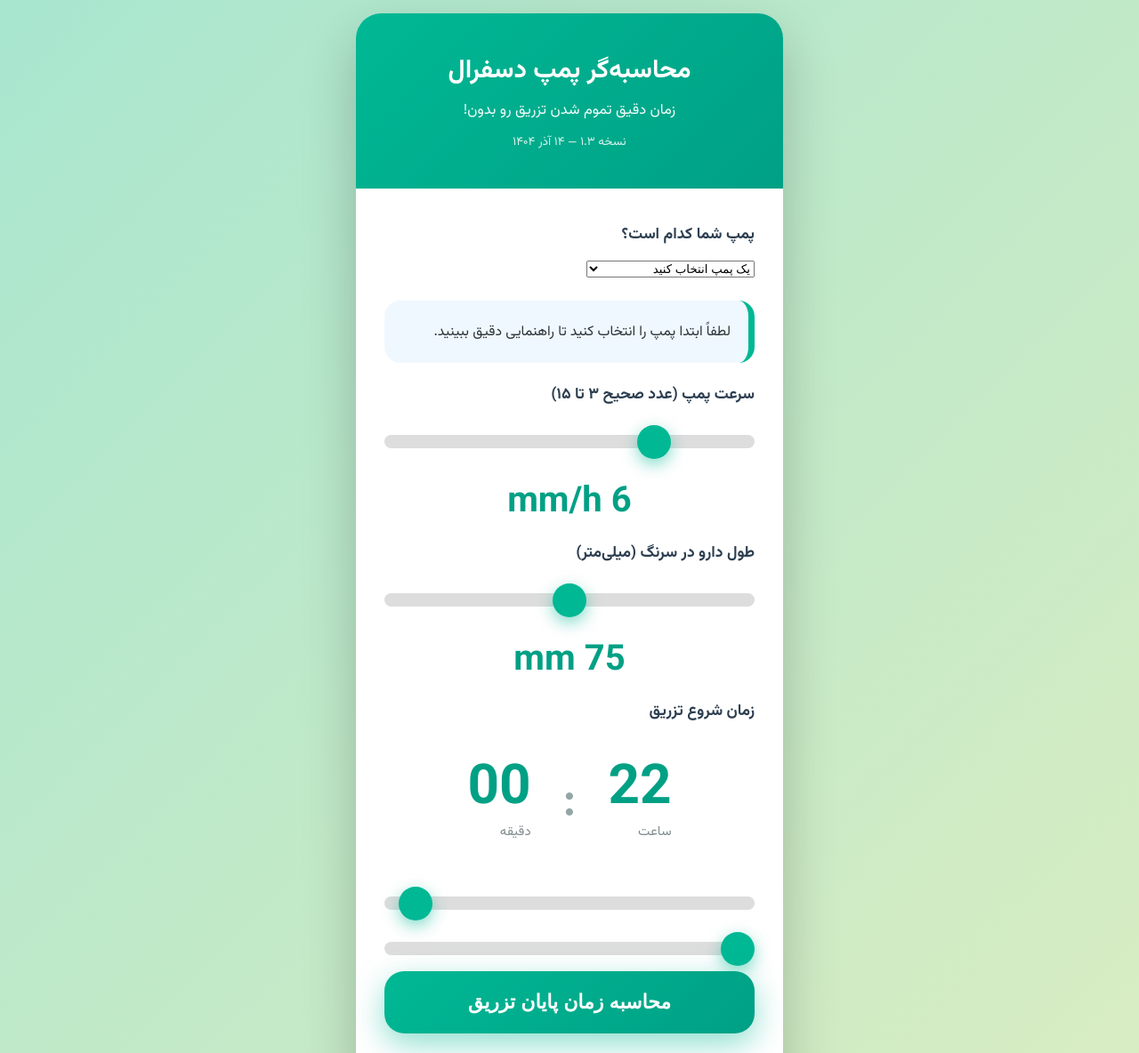
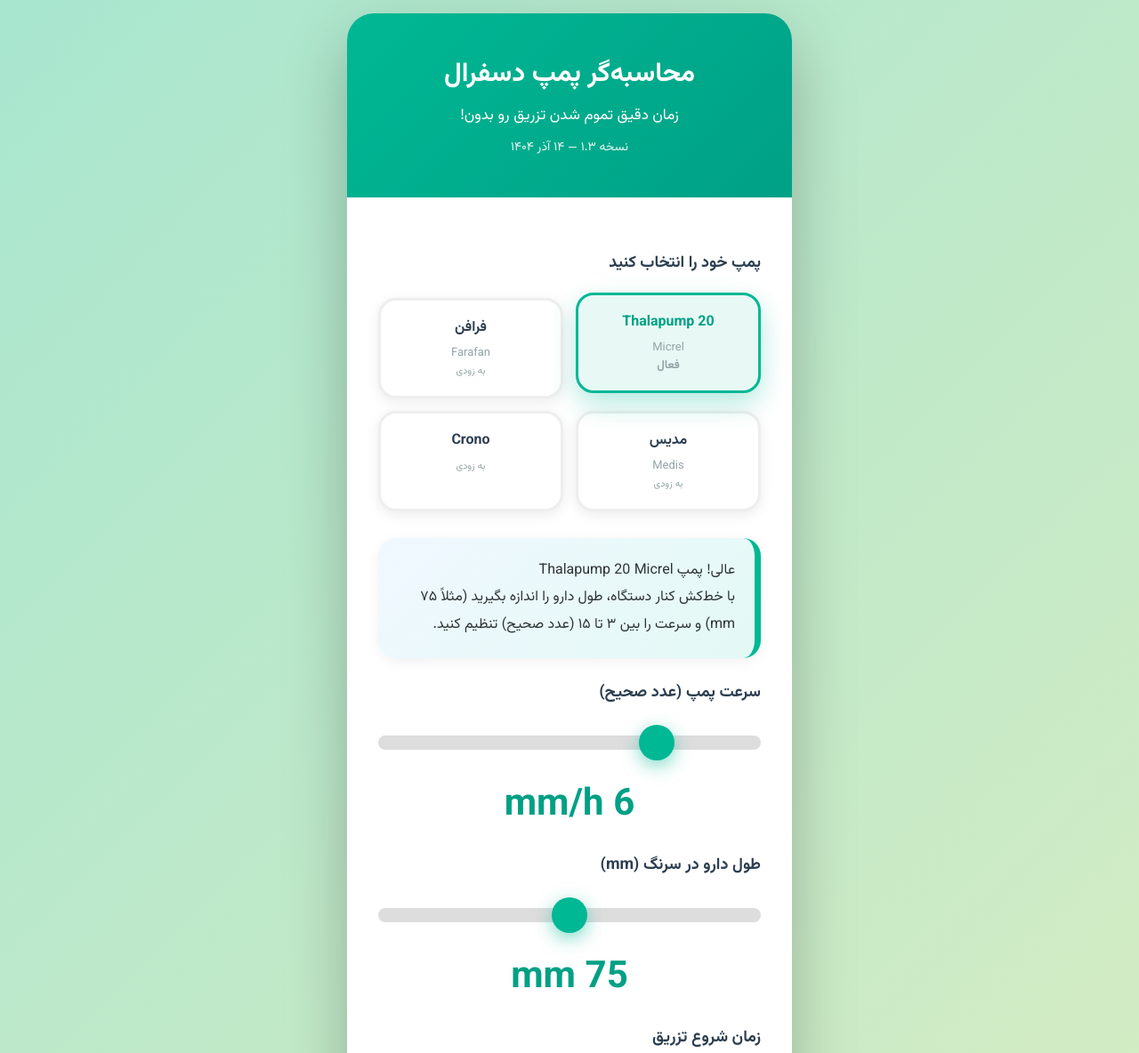
Before and after one commit to Ganjabady/desferal-pump-calculator, a plain HTML site: page index.html in a window 1280 px wide. Shown: the top 1184 px of the page at 89% size. Drawn offline with Linux system fonts and the light colour scheme.

Commit message:
Update index.html

```diff
--- a/index.html
+++ b/index.html
@@ -9,8 +9,8 @@
         :root {
             --primary: #00b894;
             --primary-dark: #00a085;
-            --text: #2d3436;
-            --gray: #7f8c8d;
+            --gray: #95a5a6;
+            --light: #f8f9fa;
         }
         * { margin:0; padding:0; box-sizing:border-box; }
         body {
@@ -18,149 +18,151 @@
             background: linear-gradient(135deg, #a8e6cf, #dcedc1);
             min-height: 100vh;
             padding: 15px 8px;
-            color: var(--text);
-            direction: rtl;
-            text-align: right;
+            color: #2d3436;
         }
         .container {
-            max-width: 480px;
+            max-width: 500px;
             margin: 0 auto;
             background: white;
-            border-radius: 28px;
+            border-radius: 30px;
             overflow: hidden;
-            box-shadow: 0 25px 60px rgba(0,0,0,0.22);
+            box-shadow: 0 30px 70px rgba(0,0,0,0.25);
         }
         header {
             background: linear-gradient(135deg, var(--primary), var(--primary-dark));
             color: white;
             text-align: center;
-            padding: 42px 20px;
+            padding: 45px 20px;
         }
-        header h1 { font-size: 29px; margin-bottom: 8px; }
-        header p { font-size: 16.5px; opacity: 0.95; }
-        .version { font-size: 13.5px; opacity: 0.85; margin-top: 12px; }
+        header h1 { font-size: 30px; margin-bottom: 10px; }
+        header p { font-size: 17px; }
+        .version { font-size: 14px; opacity: 0.9; margin-top: 12px; }
 
-        .content { padding: 38px 32px; text-align: right; }
+        .content { padding: 40px 35px; }
 
+        /* کارت‌های انتخاب پمپ — خیلی قشنگ! */
+        .pump-grid {
+            display: grid;
+            grid-template-columns: 1fr 1fr;
+            gap: 14px;
+            margin: 25px 0 30px;
         }
-
-        select {
-            width: 100%;
-            padding: 18px;
-            border: 2px solid #eee;
-            border-radius: 18px;
-            font-size: 17px;
-            background: #f8f9fa;
-            margin-bottom: 18px;
-            text-align: right;
+        .pump-card {
+            background: white;
+            border: 3px solid #eee;
+            border-radius: 20px;
+            padding: 18px 12px;
+            text-align: center;
+            cursor: pointer;
+            transition: all 0.3s;
+            box-shadow: 0 4px 15px rgba(0,0,0,0.08);
         }
+        .pump-card.active {
+            border-color: var(--primary);
+            background: #e8f9f5;
+            transform: translateY(-6px);
+            box-shadow: 0 12px 30px rgba(0,184,148,0.3);
+        }
+        .pump-card h4 { font-size: 16px; margin-bottom: 6px; color: #2c3e50; }
+        .pump-card p { font-size: 13px; color: var(--gray); }
+        .pump-card.active h4 { color: var(--primary-dark); font-weight: bold; }
 
         .pump-info {
-            background: #f0f8ff;
-            padding: 20px;
-            border-radius: 18px;
-            margin: 22px 0;
-            font-size: 15.8px;
+            background: linear-gradient(135deg, #f0f8ff, #e3f9f5);
+            padding: 22px;
+            border-radius: 20px;
+            margin: 25px 0;
+            font-size: 16px;
             line-height: 1.9;
             border-right: 7px solid var(--primary);
-            text-align: right;
+            box-shadow: 0 4px 15px rgba(0,0,0,0.06);
         }
 
         label {
             font-weight: 700;
-            font-size: 17.5px;
-            margin-bottom: 14px;
+            font-size: 18px;
+            margin: 20px 0 14px;
             display: block;
             color: #2c3e50;
         }
 
         input[type="range"] {
             width: 100%;
-            height: 15px;
+            height: 16px;
             border-radius: 12px;
             background: #ddd;
             outline: none;
             -webkit-appearance: none;
-            margin: 18px 0;
+            margin: 20px 0;
         }
         input[type="range"]::-webkit-slider-thumb {
             -webkit-appearance: none;
-            width: 38px;
-            height: 38px;
+            width: 40px;
+            height: 40px;
             border-radius: 50%;
             background: var(--primary);
-            cursor: pointer;
-            box-shadow: 0 6px 18px rgba(0,184,148,0.5);
+            box-shadow: 0 6px 20px rgba(0,184,148,0.5);
         }
 
         .value-display {
             text-align: center;
-            font-size: 40px;
+            font-size: 42px;
             font-weight: bold;
             color: var(--primary-dark);
-            margin: 12px 0;
+            margin: 10px 0;
         }
 
         .time-picker {
             display: flex;
             justify-content: center;
             align-items: center;
-            gap: 35px;
-            margin: 40px 0;
+            gap: 40px;
+            margin: 45px 0;
         }
         .time-box span {
-            font-size: 62px;
+            font-size: 66px;
             font-weight: bold;
             color: var(--primary-dark);
-            line-height: 1;
         }
-        .time-box small {
-            color: var(--gray);
-            font-size: 15px;
-            display: block;
-            margin-top: 5px;
-        }
+        .time-box small { color: var(--gray); font-size: 16px; }
 
         button {
             width: 100%;
-            padding: 22px;
+            padding: 24px;
             background: linear-gradient(135deg, var(--primary), var(--primary-dark));
             color: white;
             border: none;
-            border-radius: 22px;
-            font-size: 22px;
+            border-radius: 24px;
+            font-size: 23px;
             font-weight: bold;
             cursor: pointer;
-            box-shadow: 0 12px 35px rgba(0,184,148,0.45);
+            box-shadow: 0 15px 40px rgba(0,184,148,0.5);
             transition: 0.3s;
         }
-        button:hover {
-            transform: translateY(-6px);
-            box-shadow: 0 18px 40px rgba(0,184,148,0.55);
-        }
+        button:hover { transform: translateY(-8px); }
 
         #result {
             margin-top: 35px;
-            padding: 30px;
+            padding: 32px;
             background: linear-gradient(135deg, #e8f5e9, #c8e6c9);
-            border-radius: 22px;
-            font-size: 21.5px;
+            border-radius: 24px;
             text-align: center;
-            border: 4px solid var(--primary);
+            border: 5px solid var(--primary);
+            font-size: 22px;
+            line-height: 2.4;
             display: none;
-            line-height: 2.3;
         }
 
         footer {
             text-align: center;
-            padding: 38px 20px;
+            padding: 40px 20px;
             background: #2d3436;
             color: #bdc3c7;
-            font-size: 15.5px;
+            font-size: 16px;
         }
         footer a { color: #00b894; text-decoration: none; font-weight: bold; }
-        .heart { color: #e74c3c; font-size: 23px; animation: beat 1.6s infinite; }
-        @keyframes beat { 0%,100% { transform: scale(1); } 50% { transform: scale(1.35); } }
+        .heart { color: #e74c3c; font-size: 24px; animation: beat 1.6s infinite; }
+        @keyframes beat { 0%,100% { transform: scale(1); } 50% { transform: scale(1.4); } }
     </style>
 </head>
 <body>
@@ -174,25 +176,36 @@
 
     <div class="content">
 
-        <label for="pumpModel">پمپ شما کدام است؟</label>
-        <select id="pumpModel" onchange="updatePumpInfo()">
-            <option value="" disabled selected>یک پمپ انتخاب کنید</option>
-            <option value="thalapump">Thalapump 20 Micrel (فعال)</option>
-            <option value="farafan">فرافن (Farafan) - به زودی</option>
-            <option value="medis">مدیس (Medis) - به زودی</option>
-            <option value="crono">Crono - به زودی</option>
-            <option value="cadd">CADD-Legacy - به زودی</option>
-        </select>
+        <label>پمپ خود را انتخاب کنید</label>
+        <div class="pump-grid">
+            <div class="pump-card active" data-pump="thalapump">
+                <h4>Thalapump 20</h4>
+                <p>Micrel<br><strong>فعال</strong></p>
+            </div>
+            <div class="pump-card" data-pump="farafan">
+                <h4>فرافن</h4>
+                <p>Farafan<br><small>به زودی</small></p>
+            </div>
+            <div class="pump-card" data-pump="medis">
+                <h4>مدیس</h4>
+                <p>Medis<br><small>به زودی</small></p>
+            </div>
+            <div class="pump-card" data-pump="crono">
+                <h4>Crono</h4>
+                <p><small>به زودی</small></p>
+            </div>
+        </div>
 
         <div class="pump-info" id="pumpInfo">
-            لطفاً ابتدا پمپ خود را انتخاب کنید تا راهنمایی دقیق نمایش داده شود.
+            عالی! پمپ Thalapump 20 Micrel<br>
+با خط‌کش کنار دستگاه، طول دارو را اندازه بگیرید (مثلاً ۷۵ mm) و سرعت را بین ۳ تا ۱۵ (عدد صحیح) تنظیم کنید.
         </div>
 
-        <label>سرعت پمپ (عدد صحیح ۳ تا ۱۵)</label>
+        <label>سرعت پمپ (عدد صحیح)</label>
         <input type="range" id="speed" min="3" max="15" step="1" value="6">
         <div class="value-display"><span id="speedValue">۶</span> mm/h</div>
 
-        <label>طول دارو در سرنگ (میلی‌متر)</label>
+        <label>طول دارو در سرنگ (mm)</label>
         <input type="range" id="length" min="50" max="100" step="1" value="75">
         <div class="value-display"><span id="lengthValue">۷۵</span> mm</div>
 
@@ -202,7 +215,7 @@
                 <span id="hourDisplay">۲۲</span>
                 <small>ساعت</small>
             </div>
-            <div style="font-size:62px;color:#95a5a6;">:</div>
+            <div style="font-size:66px;color:#95a5a6;">:</div>
             <div class="time-box">
                 <span id="minuteDisplay">۰۰</span>
                 <small>دقیقه</small>
@@ -211,22 +224,27 @@
         <input type="range" id="hourSlider" min="0" max="23" value="22">
         <input type="range" id="minuteSlider" min="0" max="55" step="5" value="0">
 
-        <button onclick="calculate()">محاسبه زمان پایان تزریق</button>
+        <button onclick="calculate()">محاسبه زمان پایان</button>
 
         <div id="result"></div>
     </div>
 
-    >
-
     <footer>
         ساخته شده با <span class="heart">♥</span> توسط <strong>حسین حوت گنج‌آبادی</strong><br><br>
-        <a href="https://wa.me/989031375909" target="_blank">
-            پیام در واتساپ: ۰۹۰۳-۱۳۷-۵۹۰۹
-        </a>
+        <a href="https://wa.me/989031375909" target="_blank">واتساپ: ۰۹۰۳-۱۳۷-۵۹۰۹</a>
     </footer>
 </div>
 
 <script>
+    // کارت‌های پمپ
+    document.querySelectorAll('.pump-card').forEach(card => {
+        card.addEventListener('click', function() {
+            document.querySelectorAll('.pump-card').forEach(c => c.classList.remove('active'));
+            this.classList.add('active');
+            updatePumpInfo(this.dataset.pump);
+        });
+    });
+
     function updateValues() {
         document.getElementById('speedValue').textContent = document.getElementById('speed').value;
         document.getElementById('lengthValue').textContent = document.getElementById('length').value;
@@ -234,16 +252,14 @@
         document.getElementById('minuteDisplay').textContent = document.getElementById('minuteSlider').value.padStart(2, '0');
     }
 
-    function updatePumpInfo() {
+    function updatePumpInfo(pump) {
         const infos = {
-            thalapump: "عالی! پمپ Thalapump 20 Micrel<br>با خط‌کش کنار دستگاه، طول دارو را اندازه بگیرید (مثلاً ۷۵ mm) و سرعت را بین ۳ تا ۱۵ (عدد صحیح) تنظیم کنید.",
+            thalapump: "عالی! پمپ Thalapump 20 Micrel<br>با خط‌کش کنار دستگاه، طول دارو را اندازه بگیرید و سرعت را بین ۳ تا ۱۵ تنظیم کنید.",
             farafan: "پمپ فرافن هم دقیقاً مثل تالاپمپ با خط‌کش و واحد mm/h کار می‌کند. به زودی فعال می‌شود",
-            medis: "پمپ مدیس نیز با خط‌کش کنار دستگاه و واحد mm/h است. به زودی پشتیبانی کامل اضافه می‌شود",
-            crono: "پمپ Crono با واحد ml/h کار می‌کند و نیاز به حجم دارو دارد. به زودی فعال می‌شود",
-            cadd: "پمپ CADD-Legacy تنظیمات پیشرفته‌تری دارد. به زودی اضافه می‌شود"
+            medis: "پمپ مدیس نیز با خط‌کش کنار دستگاه و واحد mm/h است. به زودی فعال می‌شود",
+            crono: "پمپ Crono با واحد ml/h کار می‌کند. به زودی فعال می‌شود"
         };
-        const selected = document.getElementById('pumpModel').value;
-        document.getElementById('pumpInfo').innerHTML = infos[selected] || "لطفاً ابتدا پمپ را انتخاب کنید تا راهنمایی دقیق ببینید.";
+        document.getElementById('pumpInfo').innerHTML = infos[pump] || infos.thalapump;
     }
 
     function calculate() {
@@ -252,20 +268,12 @@
         const h = parseInt(document.getElementById('hourSlider').value);
         const m = parseInt(document.getElementById('minuteSlider').value);
 
-        if (!speed || !length) {
-            alert("لطفاً سرعت و طول را تنظیم کنید");
-            return;
-        }
-
-        const durationHours = length / speed;
-        const totalMin = Math.round(durationHours * 60);
+        const totalMin = Math.round((length / speed) * 60);
         const hours = Math.floor(totalMin / 60);
         const minutes = totalMin % 60;
 
-        let endH = h + hours;
-        let endM = m + minutes;
-        if (endM >= 60) { endH++; endM -= 60; }
-        endH %= 24;
+        let endH = (h + hours + Math.floor((m + minutes) / 60)) % 24;
+        let endM = (m + minutes) % 60;
 
         const period = endH < 12 ? 'صبح' : 'عصر';
         const displayH = endH % 12 || 12;
@@ -273,19 +281,15 @@
         document.getElementById('result').style.display = 'block';
         document.getElementById('result').innerHTML = `
             <strong>زمان کل تزریق:</strong><br>
-            <span style="font-size:34px;color:#00b894;">${hours} ساعت و ${minutes.toString().padStart(2,'0')} دقیقه</span><br><br>
-            <strong>تقریباً تمام می‌شود ساعت:</strong><br>
-            <span style="font-size:48px;color:#e67e22;font-weight:bold;">${displayH}:${endM.toString().padStart(2,'0')}</span> ${period}
+            <span style="font-size:36px;color:#00b894;">${hours} ساعت و ${minutes.toString().padStart(2,'0')} دقیقه</span><br><br>
+            <strong>تقریباً تمام می‌شود:</strong><br>
+            <span style="font-size:52px;color:#e67e22;font-weight:bold;">${displayH}:${endM.toString().padStart(2,'0')}</span> ${period}
         `;
     }
 
-    // راه‌اندازی اولیه — بدون عدد پیش‌فرض در نمایش (ولی اسلایدرها مقدار دارن برای راحتی)
-    document.querySelectorAll('input[type=range]').forEach(slider => {
-        slider.addEventListener('input', updateValues);
-    });
+    // راه‌اندازی اولیه
+    document.querySelectorAll('input[type=range]').forEach(s => s.addEventListener('input', updateValues));
     updateValues();
-    updatePumpInfo();
 </script>
-
 </body>
 </html>
```
